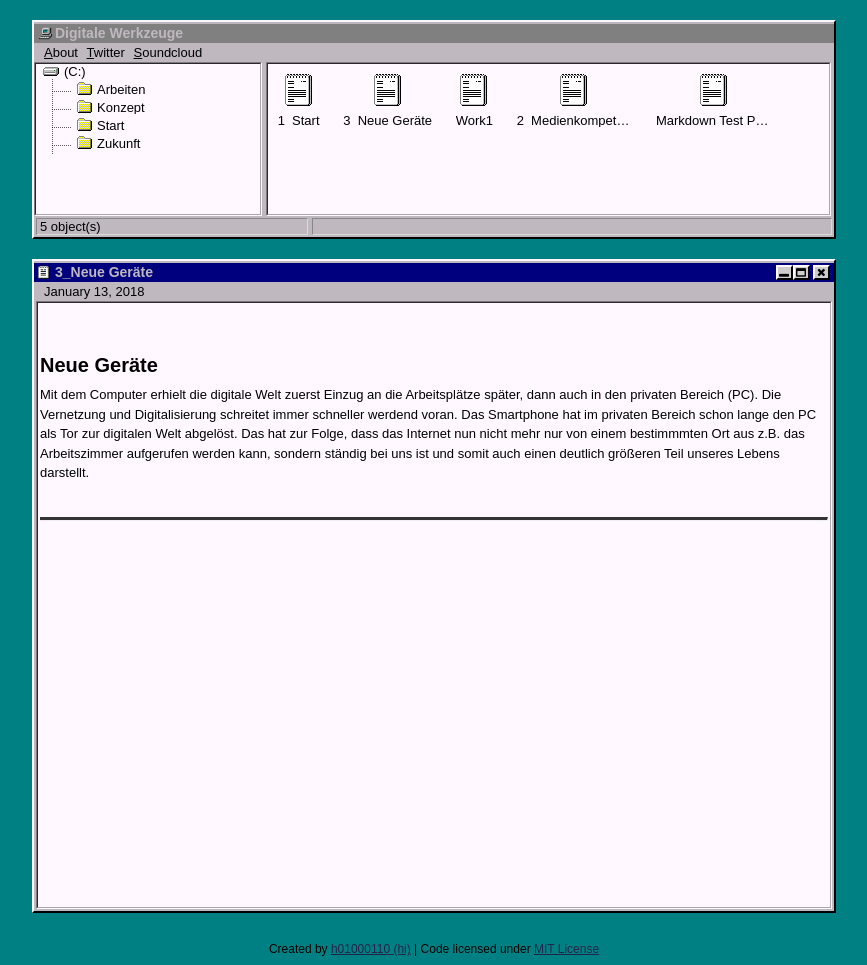
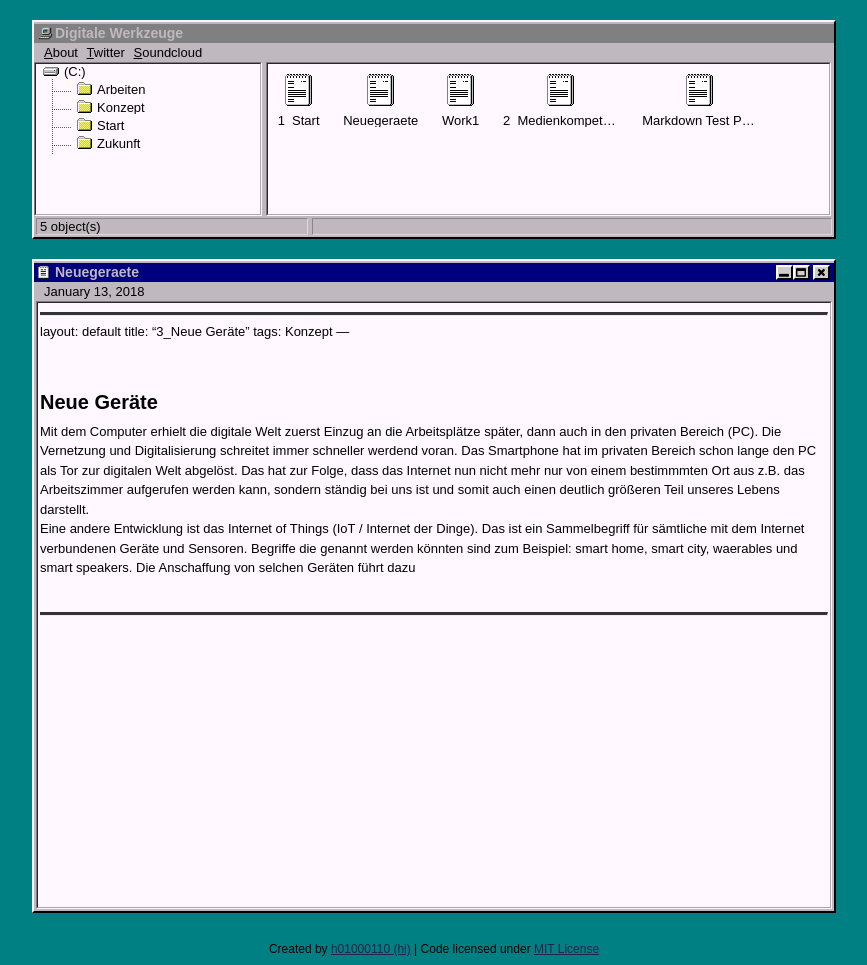
Before and after one commit to meschedeleon/meschedeleon, a Jekyll site: the page built from _posts/2018-01-13-NeueGeraete.md, in a window 1280 px wide. Shown: the whole page, without its empty margins (206-1073 px from the left). Built offline with Jekyll 4.4.1, drawn with Linux system fonts in a browser that asks for light colours; our own code applies the rules of GitHub Pages for plain Markdown files.

Commit message:
Update 2018-01-13-NeueGeraete.md

```diff
--- a/_posts/2018-01-13-NeueGeraete.md
+++ b/_posts/2018-01-13-NeueGeraete.md
@@ -1,4 +1,4 @@
----
+ ---
 layout: default
 title: "3_Neue Geräte"
 tags: Konzept
@@ -6,3 +6,4 @@ tags: Konzept
 
 # Neue Geräte
 Mit dem Computer erhielt die digitale Welt zuerst Einzug an die Arbeitsplätze später, dann auch in den privaten Bereich (PC). Die Vernetzung und Digitalisierung schreitet immer schneller werdend voran. Das Smartphone hat im privaten Bereich schon lange den PC als Tor zur digitalen Welt abgelöst. Das hat zur Folge, dass das Internet nun nicht mehr nur von einem bestimmmten Ort aus z.B. das Arbeitszimmer aufgerufen werden kann, sondern ständig bei uns ist und somit auch einen deutlich größeren Teil unseres Lebens darstellt.
+Eine andere Entwicklung ist das Internet of Things (IoT / Internet der Dinge). Das ist ein Sammelbegriff für sämtliche mit dem Internet verbundenen Geräte und Sensoren. Begriffe die genannt werden könnten sind zum Beispiel: smart home, smart city, waerables und smart speakers. Die Anschaffung von selchen Geräten führt dazu
```
